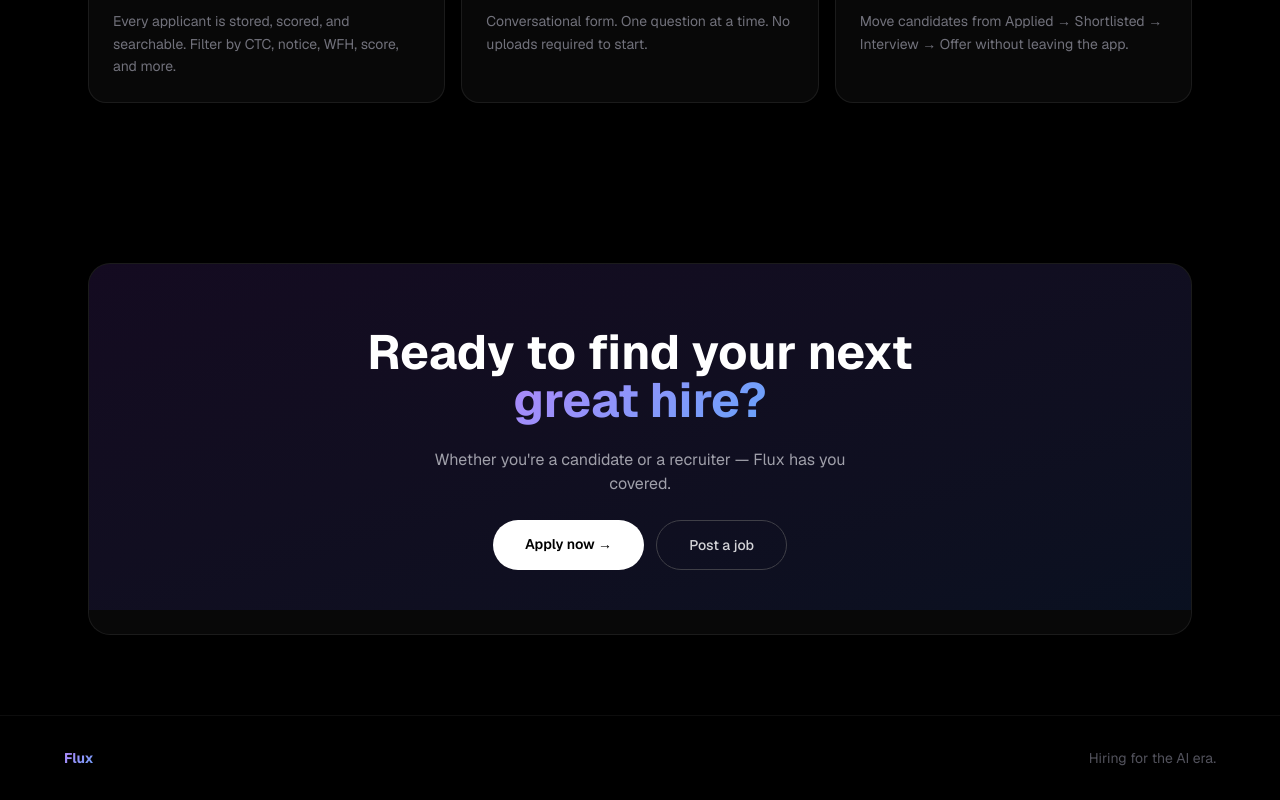
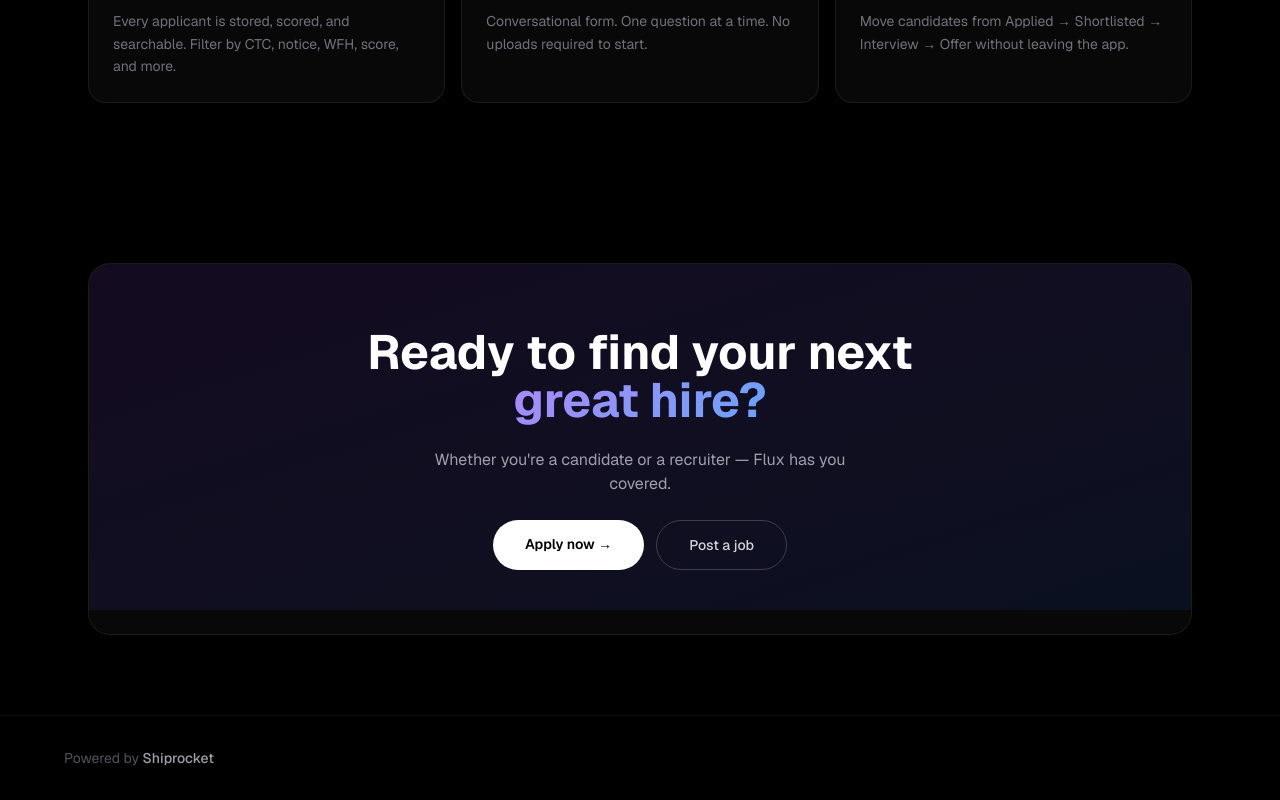
Before and after one commit to jisha12345/Flux, a Next.js app: page / in a window 1280 px wide. Shown: the part 1681-2481 px from the top of the page. Built offline with nearby package versions, Linux system fonts and the light colour scheme.

Commit message:
Footer: replace Flux with Powered by Shiprocket
Co-Authored-By: Claude Sonnet 4.6 <noreply@anthropic.com>

```diff
--- a/src/app/page.tsx
+++ b/src/app/page.tsx
@@ -152,8 +152,7 @@ export default function Home() {
       {/* Footer */}
       <footer className="border-t border-white/5 py-8 px-4 sm:px-6">
         <div className="max-w-6xl mx-auto flex flex-col sm:flex-row items-center justify-between gap-4 text-zinc-600 text-sm">
-          <p className="font-bold text-zinc-400 gradient-text">Flux</p>
-          <p>Hiring for the AI era.</p>
+          <p className="text-zinc-600 text-sm">Powered by <span className="text-zinc-400 font-medium">Shiprocket</span></p>
         </div>
       </footer>
     </div>
```
